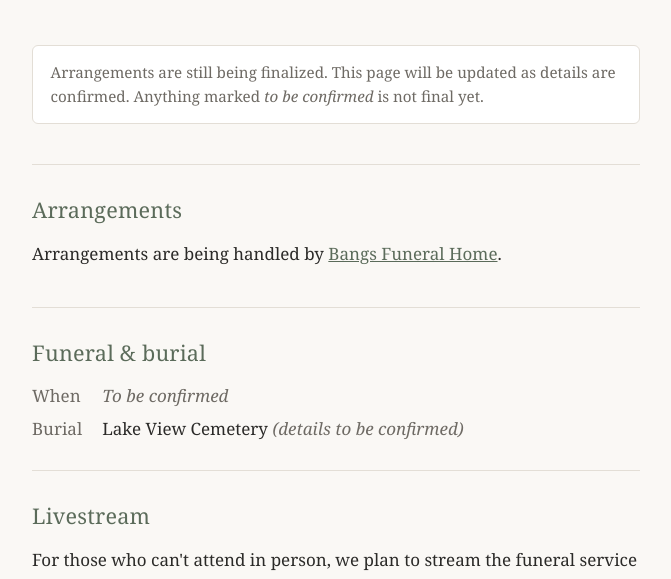
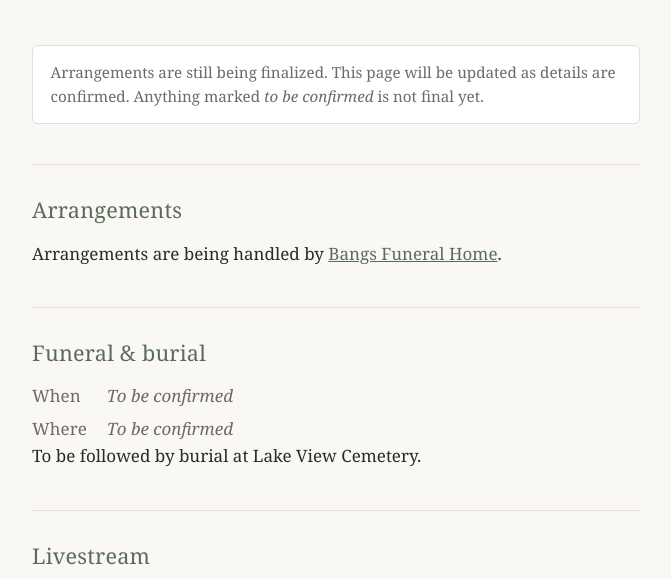
Before and after one commit to Walcer-Family/walcer.family, a plain HTML site: page lou/index.html in a window 1280 px wide. Shown: the part 165-744 px from the top of the page, without its empty margins (304-975 px from the left). Drawn offline with Linux system fonts and the light colour scheme.

Commit message:
Funeral: add When/Where, follow with burial at Lake View (#17)
Claude-Session: https://claude.ai/code/session_01DZXvQXdtF3Gp3t24HPJfsB

Co-authored-by: Claude <noreply@anthropic.com>

```diff
--- a/lou/index.html
+++ b/lou/index.html
@@ -80,8 +80,9 @@
     <h2><a class="anchor" href="#funeral" aria-label="Link to this section">#</a>Funeral &amp; burial</h2>
     <dl>
       <dt>When</dt><dd class="tbc">To be confirmed</dd>
-      <dt>Burial</dt><dd>Lake View Cemetery <span class="tbc">(details to be confirmed)</span></dd>
+      <dt>Where</dt><dd class="tbc">To be confirmed</dd>
     </dl>
+    <p>To be followed by burial at Lake View Cemetery.</p>
   </section>
 
   <section id="livestream">
```
